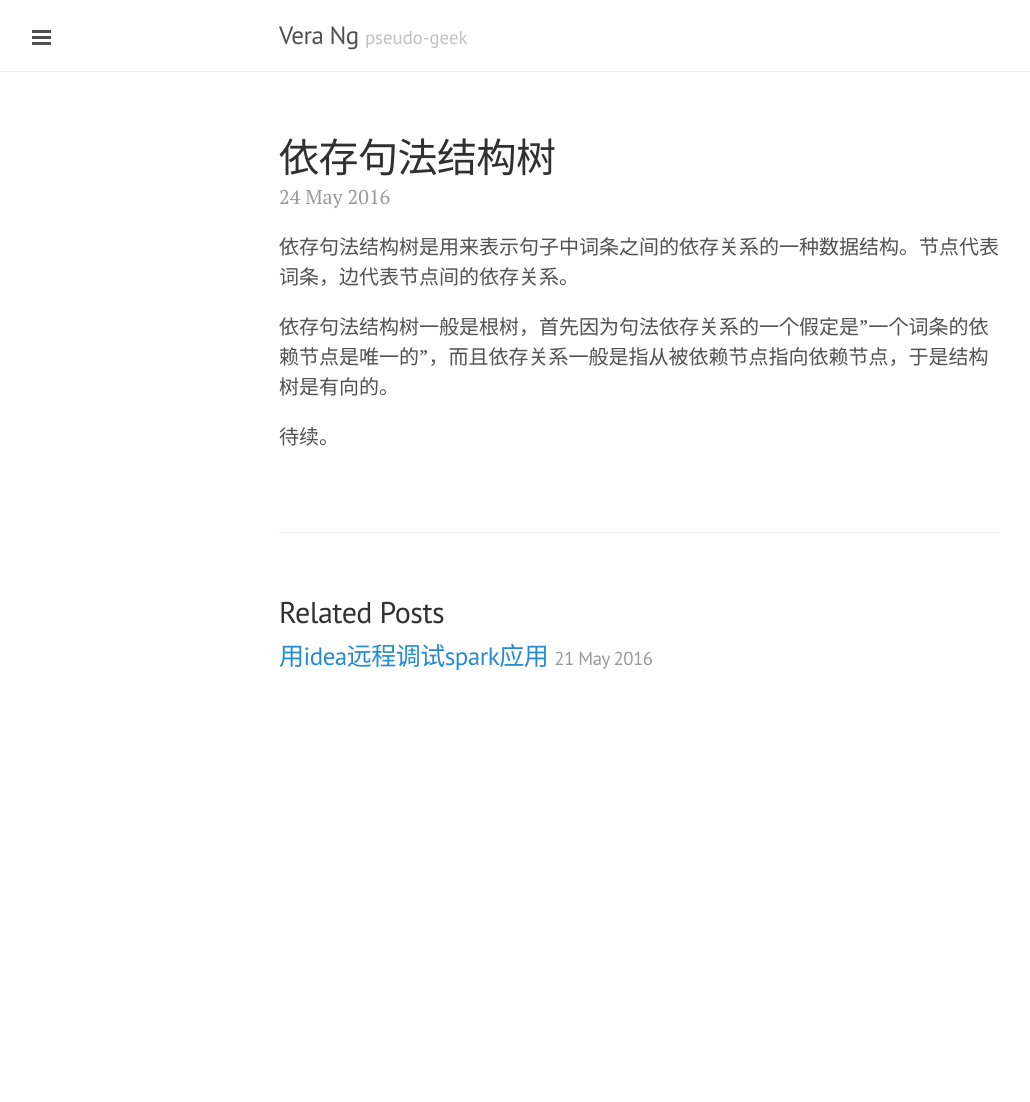
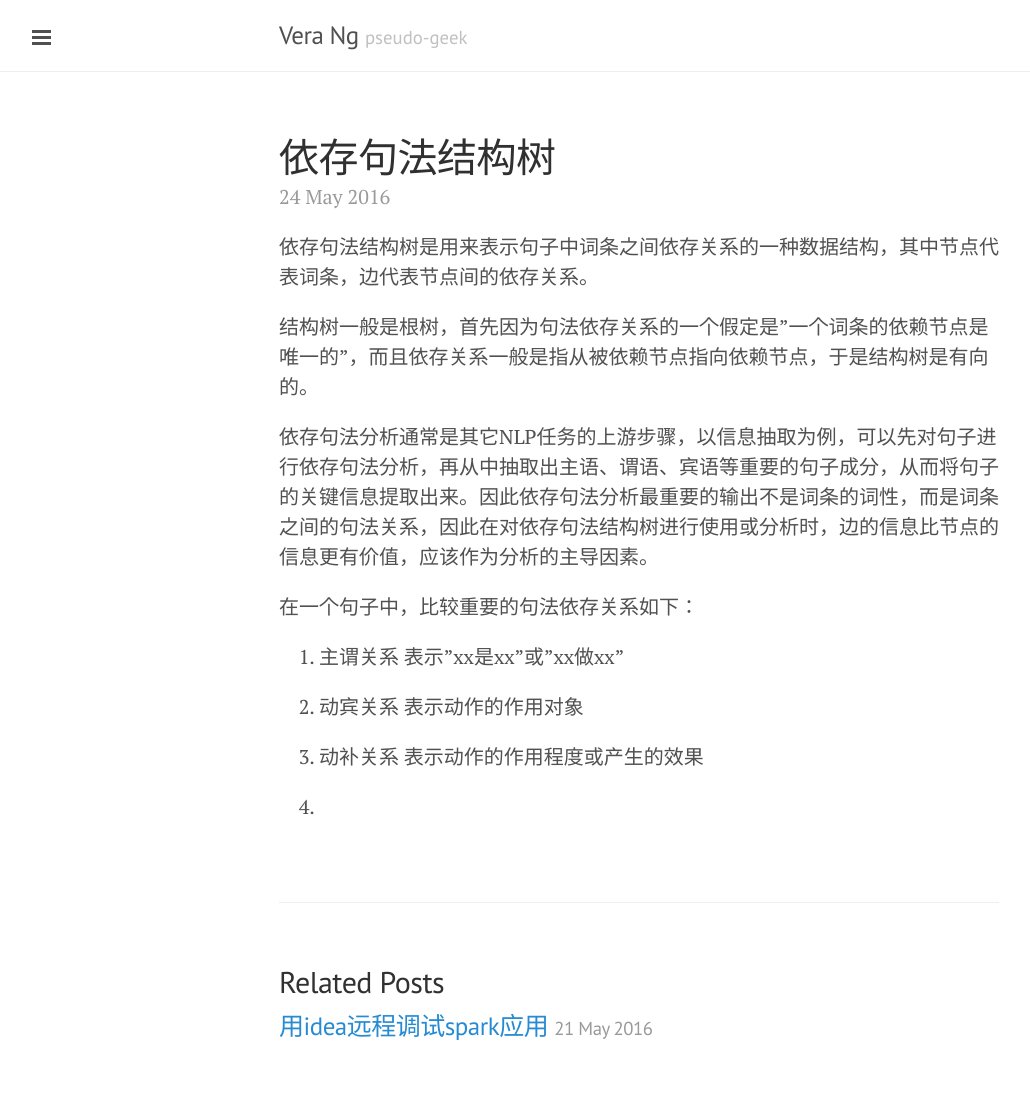
Before and after one commit to nomadcube/nomadcube.github.io, a Jekyll site: the page built from _posts/2016-05-24-依存句法结构树.md, in a window 1280 px wide. Shown: the whole page, without its empty margins (1-1031 px from the left). Built offline with Jekyll 4.4.1, drawn with Linux system fonts in a browser that asks for light colours; comment, search, counter and statistics services are not loaded; before the commit the page ends 900 px from its top, so only the background shows below that.

Commit message:
新文章

```diff
--- a/_posts/2016-05-24-依存句法结构树.md
+++ b/_posts/2016-05-24-依存句法结构树.md
@@ -3,8 +3,21 @@ layout: post
 tags: NLP
 ---
 
-依存句法结构树是用来表示句子中词条之间的依存关系的一种数据结构。节点代表词条，边代表节点间的依存关系。
+依存句法结构树是用来表示句子中词条之间依存关系的一种数据结构，其中节点代表词条，边代表节点间的依存关系。
 
-依存句法结构树一般是根树，首先因为句法依存关系的一个假定是"一个词条的依赖节点是唯一的"，而且依存关系一般是指从被依赖节点指向依赖节点，于是结构树是有向的。
+结构树一般是根树，首先因为句法依存关系的一个假定是"一个词条的依赖节点是唯一的"，而且依存关系一般是指从被依赖节点指向依赖节点，于是结构树是有向的。
 
-待续。
+依存句法分析通常是其它NLP任务的上游步骤，以信息抽取为例，可以先对句子进行依存句法分析，再从中抽取出主语、谓语、宾语等重要的句子成分，从而将句子的关键信息提取出来。因此依存句法分析最重要的输出不是词条的词性，而是词条之间的句法关系，因此在对依存句法结构树进行使用或分析时，边的信息比节点的信息更有价值，应该作为分析的主导因素。
+
+在一个句子中，比较重要的句法依存关系如下：
+
+1. 主谓关系
+表示"xx是xx"或"xx做xx"
+
+2. 动宾关系
+表示动作的作用对象
+
+3. 动补关系
+表示动作的作用程度或产生的效果
+
+4.
```
